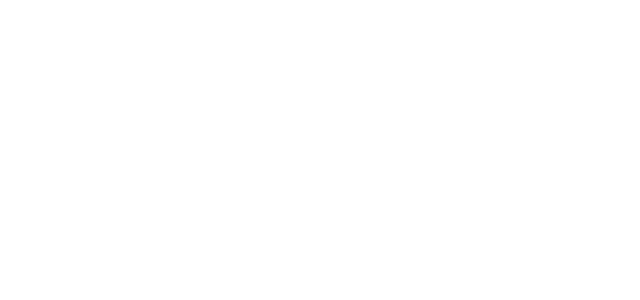
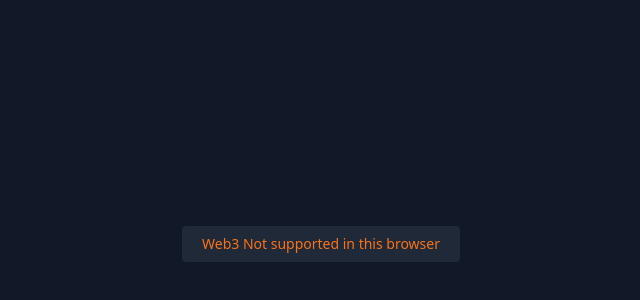
Before and after one commit to perezcato/web3-interview, a React (Create React App) app in the folder ui/: page / in a window 1280 px wide. Shown: the part 156-456 px from the top of the page, without its empty margins (319-959 px from the left). Built offline with nearby package versions, Linux system fonts and the light colour scheme; the HTML template or start-up script is replaced by a standard one.

Commit message:
Support for ethereum in browser check

```diff
--- a/ui/src/App.tsx
+++ b/ui/src/App.tsx
@@ -1,8 +1,32 @@
-import React from 'react';
+import React, {useEffect} from 'react';
+import { ethers } from 'ethers';
+
+declare global {
+  interface Window {
+    ethereum: any
+  }
+}
 
 function App() {
-  return (
-    <div className="App">
+
+  const [web3Support, setWeb3Support] = React.useState<boolean>(true)
+
+  useEffect(() => {
+    if(!window.ethereum){
+      setWeb3Support(false)
+    }
+  }, [])
+
+
+  return web3Support ? (
+    <div className="bg-gray-900 w-screen h-screen text-white">
+      here
+    </div>
+  ) : (
+    <div className="bg-gray-900 w-screen h-screen text-white flex items-center justify-center text-sm">
+      <div className="py-2 px-5 bg-gray-800 rounded text-orange-500">
+        Web3 Not supported in this browser
+      </div>
     </div>
   );
 }
```
